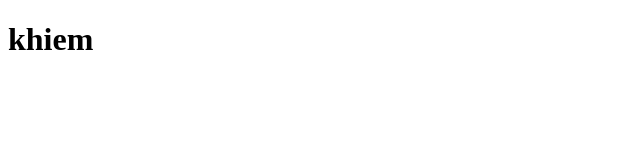
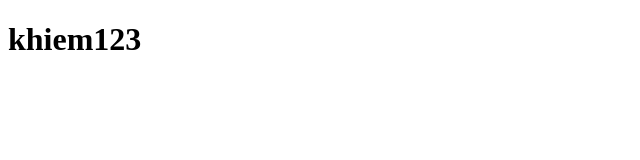
Before and after one commit to Tien2003deptrai/project-team, a plain HTML site: page index2.html in a window 1280 px wide. Shown: the full height of the page, 0-640 px from the left. Drawn offline with Linux system fonts and the light colour scheme.

Commit message:
Added index2.html

```diff
--- a/index2.html
+++ b/index2.html
@@ -6,6 +6,6 @@
     <title>Document</title>
   </head>
   <body>
-    <h1>khiem</h1>
+    <h1>khiem123</h1>
   </body>
 </html>
```
